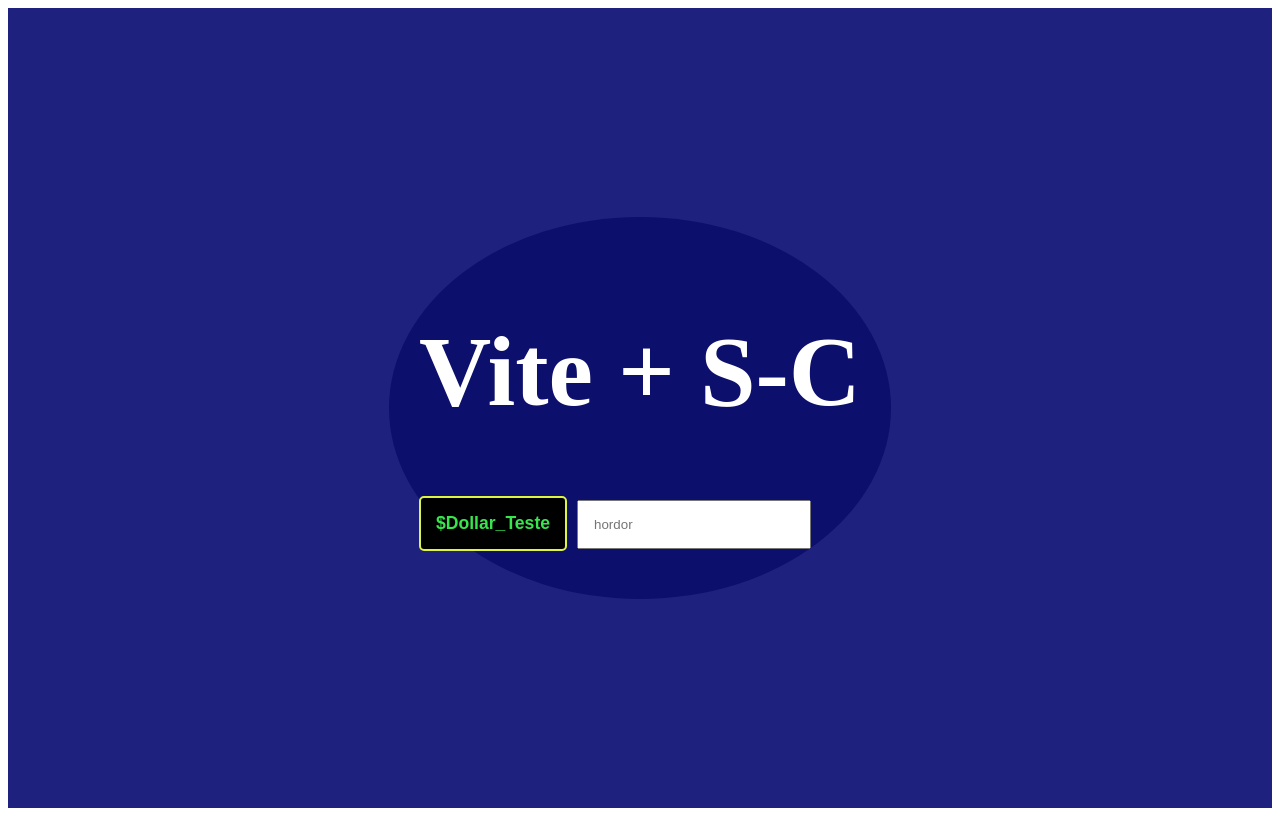
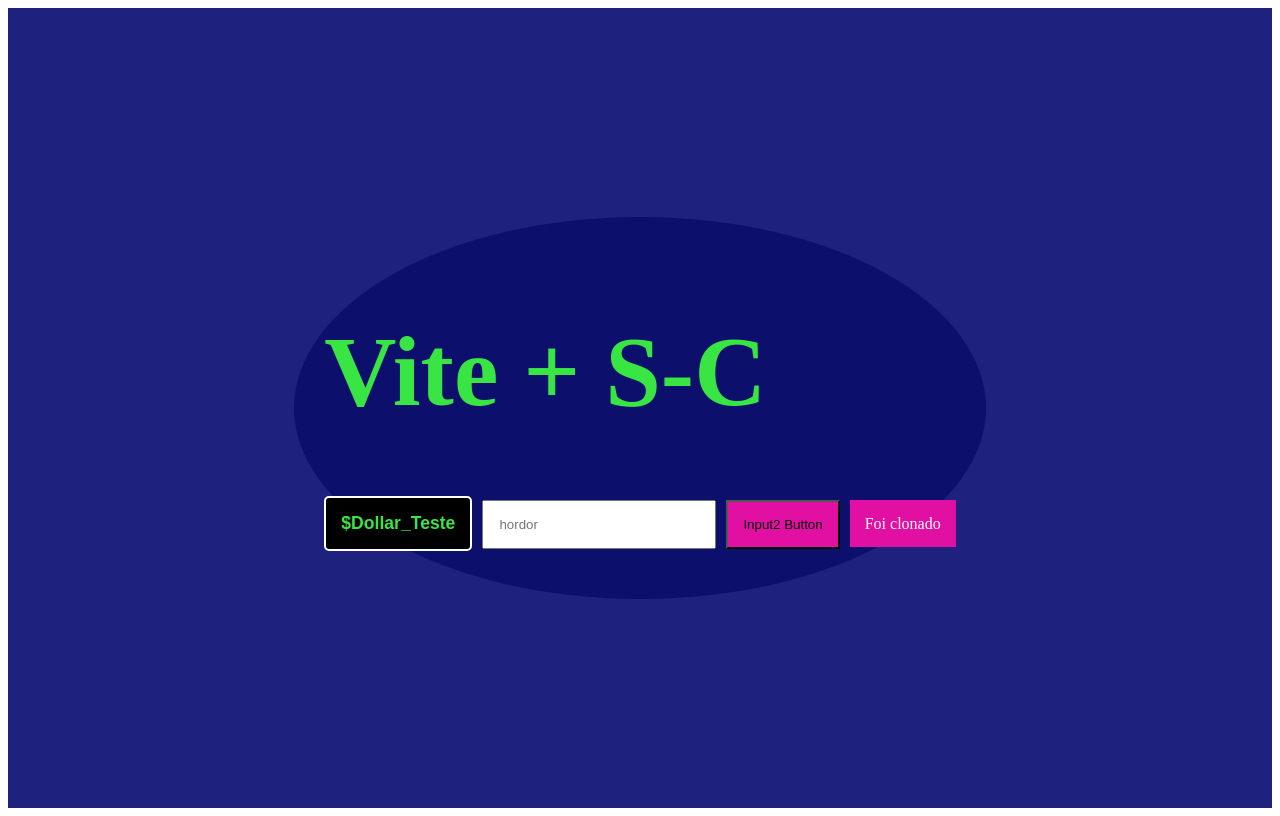
Before and after one commit to allanqueiroz02/playground, a React (Vite) app in the folder front/myStyledComp/: page / in a window 1280 px wide. Built offline with nearby package versions, Linux system fonts and the light colour scheme.

Commit message:
novos estilos com props, herança e nova prop

```diff
--- a/front/myStyledComp/src/App.jsx
+++ b/front/myStyledComp/src/App.jsx
@@ -1,7 +1,7 @@
 import { useState } from "react";
 import styled from "styled-components";
 
-import { Button, Input } from "./components";
+import { Button, Input, Input2 } from "./components";
 
 const Main = styled.div`
   display: flex;
@@ -12,7 +12,7 @@
 `;
 
 const Title = styled.h1`
-  color: #fff;
+  color: ${({ variant }) => (variant ? "#38e543" : "#fff")};
   font-size: 100px;
 `;
 
@@ -29,6 +29,11 @@
   font-family: "Gill Sans", "Gill Sans MT", Calibri, "Trebuchet MS", sans-serif;
 `;
 
+const ClonedButton = styled(Input2)`
+  color: #fff;
+  border-color: #fff;
+`;
+
 function App() {
   const [name, setName] = useState("");
 
@@ -39,9 +44,15 @@
   return (
     <Main>
       <Container>
-        <Title>Vite + S-C</Title>
+        <Title variant>Vite + S-C</Title>
         <Button name="Teste" onClick={testes} />
-        <Input name="nome" value={name} onChange={setName} />
+        <Input name="nome" value={name} onChange={setName} bigger />
+        <Input2 bigger onClick={() => console.log("clique no Input2")}>
+          Input2 Button
+        </Input2>
+        <ClonedButton bigger as="a" onClick={() => console.log("CLONADO")}>
+          Foi clonado
+        </ClonedButton>
         <MyResult>{name}</MyResult>
       </Container>
     </Main>
--- a/front/myStyledComp/src/components/Button/style.js
+++ b/front/myStyledComp/src/components/Button/style.js
@@ -2,9 +2,9 @@
 
 export const ButtonStyled = styled.button`
   background-color: #000;
-  color: #38e54d;
+  color: #38e543;
   padding: 15px;
-  border: 2px solid #ddf542;
+  border: 2px solid #fff;
   cursor: pointer;
   font-weight: bolder;
   font-size: 1.1rem;
--- /dev/null
+++ b/front/myStyledComp/src/components/Input2/Input2.jsx
@@ -0,0 +1,10 @@
+import styled from "styled-components";
+
+const Input2 = styled.button`
+  padding: 15px;
+  margin-left: 10px;
+  background-color: ${({ bigger }) => (bigger ? "#e20fa3" : "#c01616")};
+  cursor: cell;
+`;
+
+export default Input2;
--- /dev/null
+++ b/front/myStyledComp/src/components/Input2/index.js
@@ -0,0 +1 @@
+export { default } from "./Input2";
--- a/front/myStyledComp/src/components/index.js
+++ b/front/myStyledComp/src/components/index.js
@@ -1,4 +1,5 @@
 import Button from "./Button";
 import Input from "./Input";
+import Input2 from "./Input2";
 
-export { Button, Input };
+export { Button, Input, Input2 };
```
